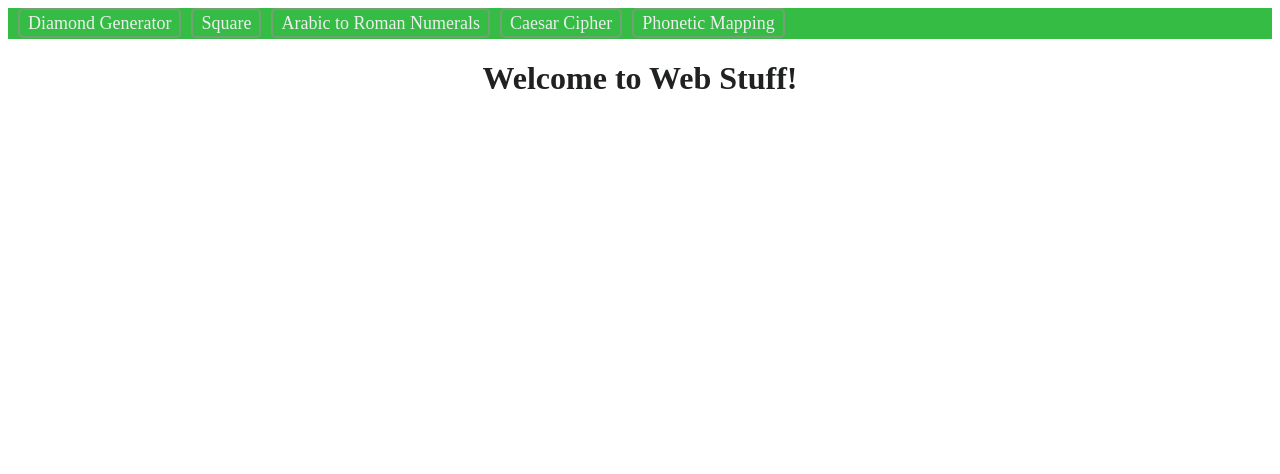
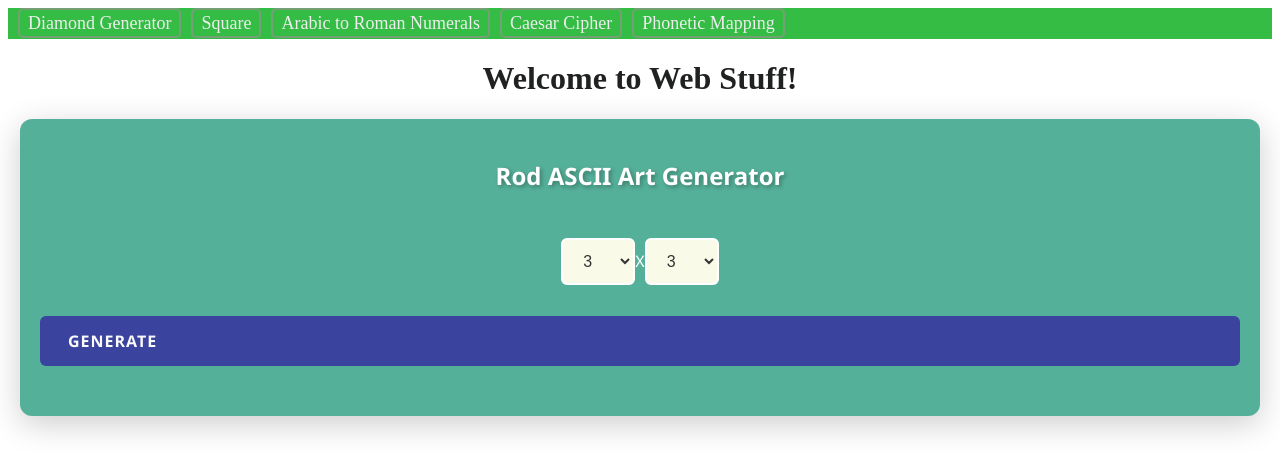
Before and after one commit to nickleus-j/webTrials, an Angular app in the folder WebStuff/: page /rod in a window 1280 px wide. Before the commit this address led to /. Shown: the top 474 px of the page. Built offline with nearby package versions, Linux system fonts and the light colour scheme.

Commit message:
Rod Component

```diff
--- /dev/null
+++ b/WebStuff/src/RodMaker/RodMaker.css
@@ -0,0 +1,71 @@
+.container {
+  max-width: 1200px;
+  margin: 20px auto;
+  padding: 20px;
+  background: #55b099;
+  border-radius: 12px;
+  box-shadow: 0 8px 32px rgba(0, 0, 0, 0.2);
+  font-family: 'Segoe UI', Tahoma, Geneva, Verdana, sans-serif;
+
+}
+
+h1 ,h2{
+  text-align: center;
+  color: #fff;
+  margin-bottom: 30px;
+  text-shadow: 2px 2px 4px rgba(0, 0, 0, 0.3);
+}
+
+.control-group {
+  display: flex;
+  flex-direction: column;
+  gap: 15px;
+  margin-bottom: 30px;
+  transition: all 2s ease;
+}
+.center-text {
+  text-align: center;
+}
+label {
+  font-weight: 500;
+  color: #fff;
+  font-size: 16px;
+}
+.generate-btn {
+  padding: 14px 28px;
+  font-size: 16px;
+  background-color: #3A449F;
+  color: #fbfbfb;
+  border: none;
+  border-radius: 6px;
+  cursor: pointer;
+  font-weight: 600;
+  transition: all 0.3s ease;
+  text-transform: uppercase;
+  letter-spacing: 1px;
+}
+.dropdown {
+  padding: 12px 16px;
+  font-size: 16px;
+  border: 2px solid #fff;
+  border-radius: 6px;
+  background-color:#fafaE9;
+  color: #333;
+  cursor: pointer;
+  transition: all 0.3s ease;
+  font-weight: 500;
+}
+
+.dropdown:hover {
+  background-color: #fff;
+  box-shadow: 0 4px 12px rgba(0, 0, 0, 0.15);
+}
+
+.dropdown:focus {
+  outline: none;
+  box-shadow: 0 0 0 3px rgba(255, 255, 255, 0.5);
+}
+.result pre{
+    font-size: 24px;
+    color:#0F030A;
+}
--- /dev/null
+++ b/WebStuff/src/RodMaker/RodMaker.html
@@ -0,0 +1,26 @@
+<div class="container">
+  <h2>Rod ASCII Art Generator</h2>
+
+  <div class="control-group">
+    <p class="center-text">
+      <select [(ngModel)]="selectedLength" class="dropdown">
+        @for (size of sizes; track size) {
+            <option [value]="size">{{ size }}</option>
+        }
+      </select>
+      <label>X</label>
+      <select [(ngModel)]="selectedWidth" class="dropdown">
+          @for (size of sizes; track size) {
+                <option [value]="size">{{ size }}</option>
+          }
+        </select>
+    </p>
+     <a (click)="generateBlocks()" class="generate-btn">Generate</a>
+  </div>
+@if(this.rodArt){
+<div class="result center-text">
+    <pre >{{ rodArt }}</pre>
+  </div>
+}
+
+</div>
--- /dev/null
+++ b/WebStuff/src/RodMaker/RodMaker.ts
@@ -0,0 +1,34 @@
+import { Component } from '@angular/core';
+import { FormsModule } from '@angular/forms';
+import { CommonModule } from '@angular/common';
+
+@Component({
+  selector: 'app-rod',
+  standalone: true,
+  imports: [CommonModule, FormsModule],
+  templateUrl:'./RodMaker.html',
+  styleUrls:['./RodMaker.css']
+
+})
+export class RodMakerComponent {
+  sizes = Array.from({length: 20}, (_, i) => i + 1);
+  selectedLength: number = 3;
+  selectedWidth: number = 3;
+  rodArt: string = '';
+
+  generateBlocks() {
+    const length = this.selectedLength;
+    const width = this.selectedWidth;
+    let result = '';
+
+    // Top half + middle
+    for (let i = 0; i < length; i++) {
+        for(let j = 0; j < width; j++) {
+            result += i==0 || i==length-1 || j==0 || j==width-1 ? 'O' : 'X';
+        }
+      result += '\n';
+    }
+
+    this.rodArt = result;
+  }
+}
--- a/WebStuff/src/app/app.routes.ts
+++ b/WebStuff/src/app/app.routes.ts
@@ -3,6 +3,7 @@ import { RomanConverterComponent } from '../RomanNumeral/roman-converter.compone
 import { DiamondComponent } from './diamond/diamond';
 import { CaesarCipherComponent } from './caesar-cipher.component/caesar-cipher.component';
 import { SquareComponent } from '../Squares/square.component';
+import { RodMakerComponent } from '../RodMaker/RodMaker';
 import { JigsawPuzzleComponent } from '../jigsaw-puzzle/jigsaw-puzzle.component';
 import { PhoneticMapper } from '../MappedEnglish/MappedEnglish.component';
 import {Navigated} from '../navigated/navigated';
@@ -10,6 +11,7 @@ export const routes: Routes = [
     {path: '', component: RomanConverterComponent },
     {path: 'diamond', component: DiamondComponent },
     {path: 'square', component: SquareComponent },
+    {path: 'rod', component: RodMakerComponent },
     {path: 'jigsaw', component: JigsawPuzzleComponent },
     {path: 'Phonetic', component: PhoneticMapper },
     {path: 'navigated', component: Navigated },
```
